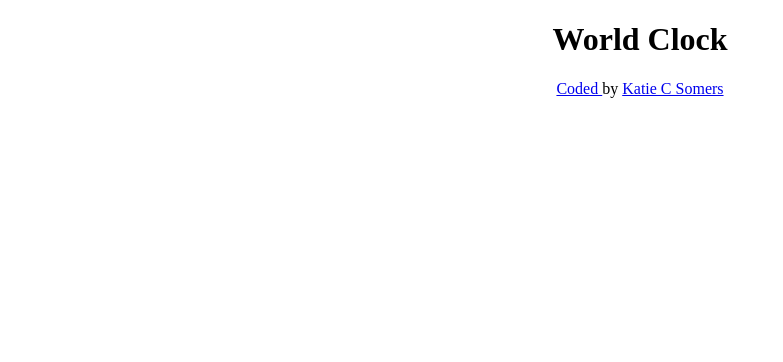
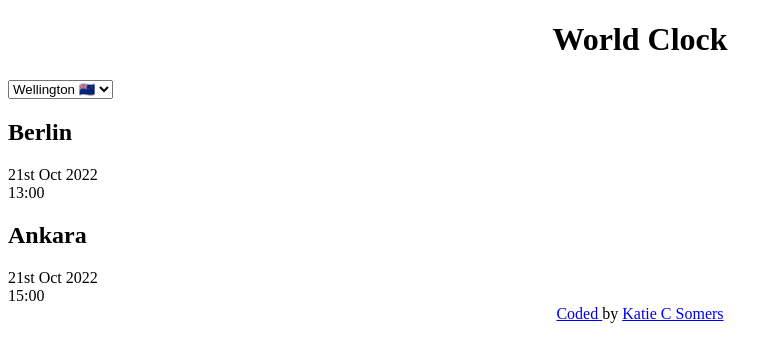
Before and after one commit to katiecsomers/shecodes-project-world-clock, a plain HTML site: page index.html in a window 1280 px wide. Shown: the whole page, without its empty margins (0-783 px from the left). Drawn offline with Linux system fonts and the light colour scheme.

Commit message:
basic html structure

```diff
--- a/index.html
+++ b/index.html
@@ -18,6 +18,24 @@
 	</head>
 	<body>
 		<h1>World Clock</h1>
+		<select
+			name="country"
+			id="contry-select"
+		>
+			<option value="wellington">Wellington 🇳🇿</option>
+			<option value="kyoto">Kyoto</option>
+			<option value="singapore">Singapore</option>
+		</select>
+		<div class="city-info">
+			<h2>Berlin</h2>
+			<div class="date">21st Oct 2022</div>
+			<div class="time">13:00</div>
+		</div>
+		<div class="city-info">
+			<h2>Ankara</h2>
+			<div class="date">21st Oct 2022</div>
+			<div class="time">15:00</div>
+		</div>
 		<footer>
 			<a href="https://github.com/katiecsomers">Coded </a> by
 			<a href="https://www.linkedin.com/in/katie-cornally-somers-886a5a251/">
```
